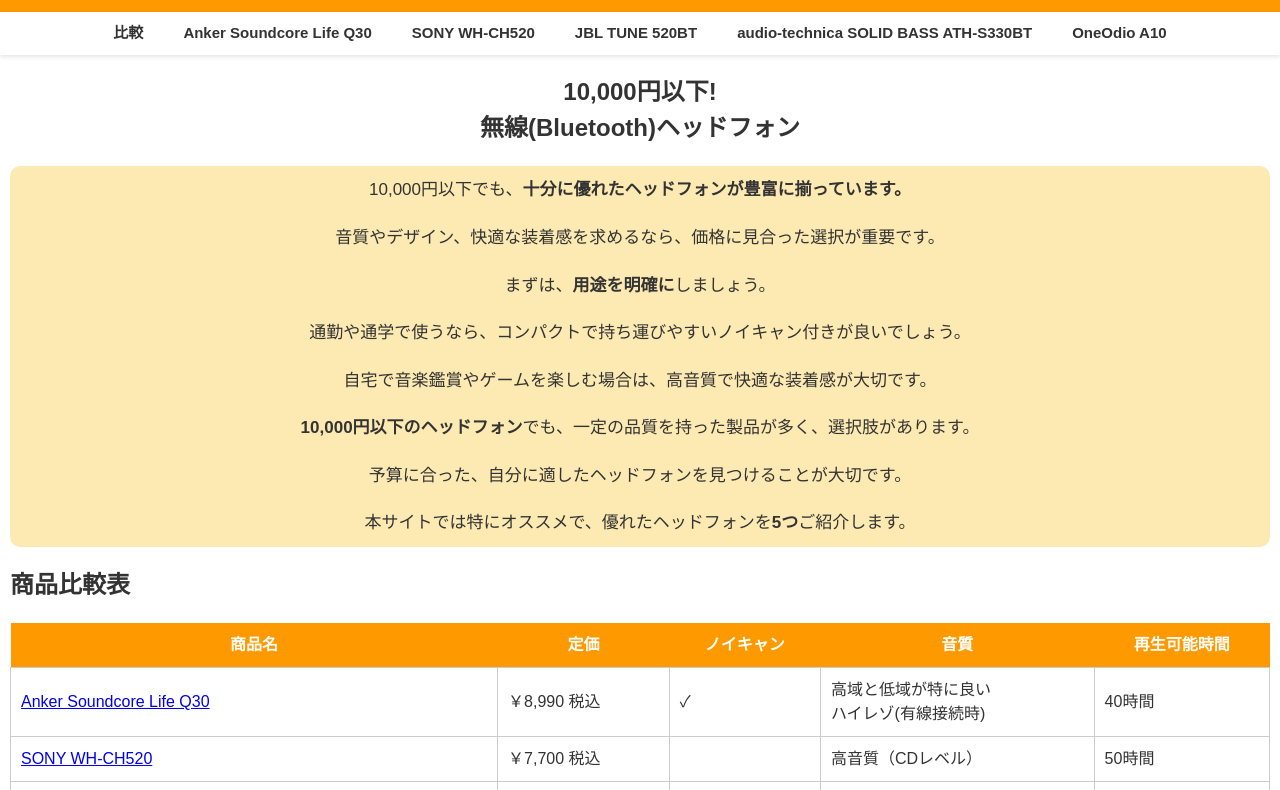
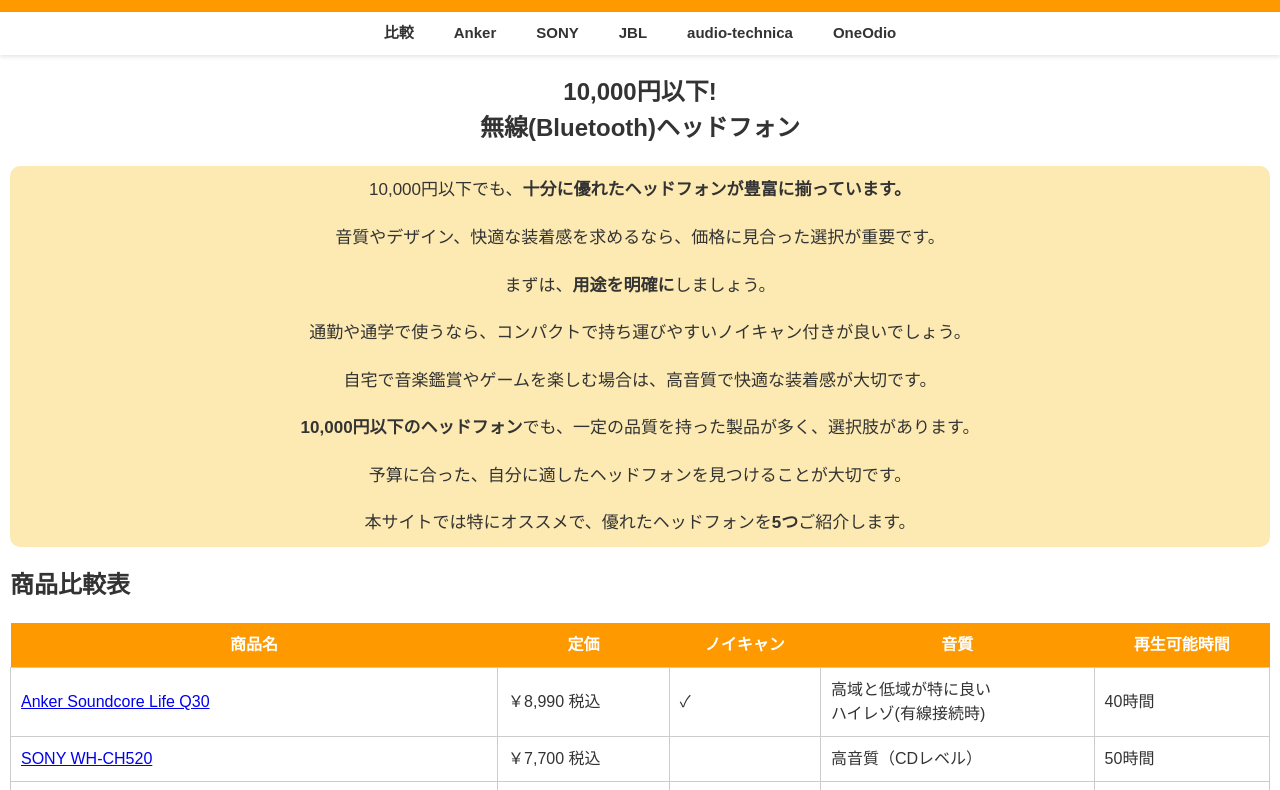
Before and after one commit to SPdct/SPdct.github.io, a plain HTML site: page index.html in a window 1280 px wide. Shown: the part 88-878 px from the top of the page. Drawn offline with Linux system fonts and the light colour scheme.

Commit message:
Update index.html

```diff
--- a/index.html
+++ b/index.html
@@ -317,11 +317,11 @@
   <nav>
     <ul>
       <li><a href="#comparison">比較</a></li>
-      <li><a href="#product1">Anker Soundcore Life Q30</a></li>
-      <li><a href="#product2">SONY WH-CH520</a></li>
-      <li><a href="#product3">JBL TUNE 520BT</a></li>
-      <li><a href="#product4">audio-technica SOLID BASS ATH-S330BT</a></li>
-      <li><a href="#product5">OneOdio A10</a></li>
+      <li><a href="#product1">Anker</a></li>
+      <li><a href="#product2">SONY</a></li>
+      <li><a href="#product3">JBL</a></li>
+      <li><a href="#product4">audio-technica</a></li>
+      <li><a href="#product5">OneOdio</a></li>
     </ul>
   </nav>
   <section id="start">
```
